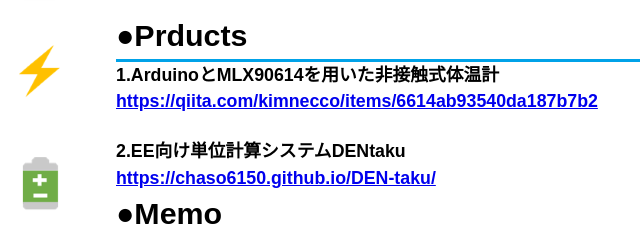
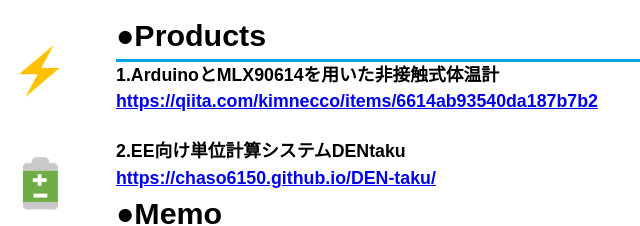
Before and after one commit to Chaso6150/Chaso6150.github.io, a plain HTML site: page index.html in a window 1280 px wide. Shown: the part 1754-1980 px from the top of the page, 24-664 px from the left. Drawn offline with Linux system fonts and the light colour scheme.

Commit message:
Update index.html

```diff
--- a/index.html
+++ b/index.html
@@ -101,7 +101,7 @@
             </table>
         </h3>
         <br>
-        <h1 class="title-underline" id="Products">●Prducts</h1>
+        <h1 class="title-underline" id="Products">●Products</h1>
         <h3>
             <p>1.ArduinoとMLX90614を用いた非接触式体温計</p>
             <p><a href="https://qiita.com/kimnecco/items/6614ab93540da187b7b2">https://qiita.com/kimnecco/items/6614ab93540da187b7b2</a></p>
```
